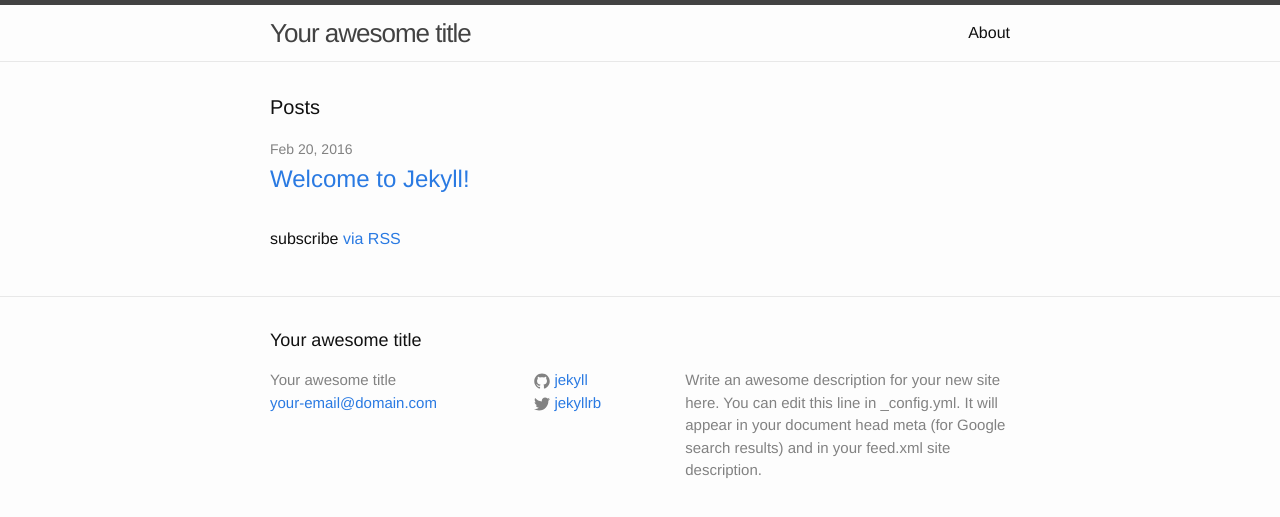
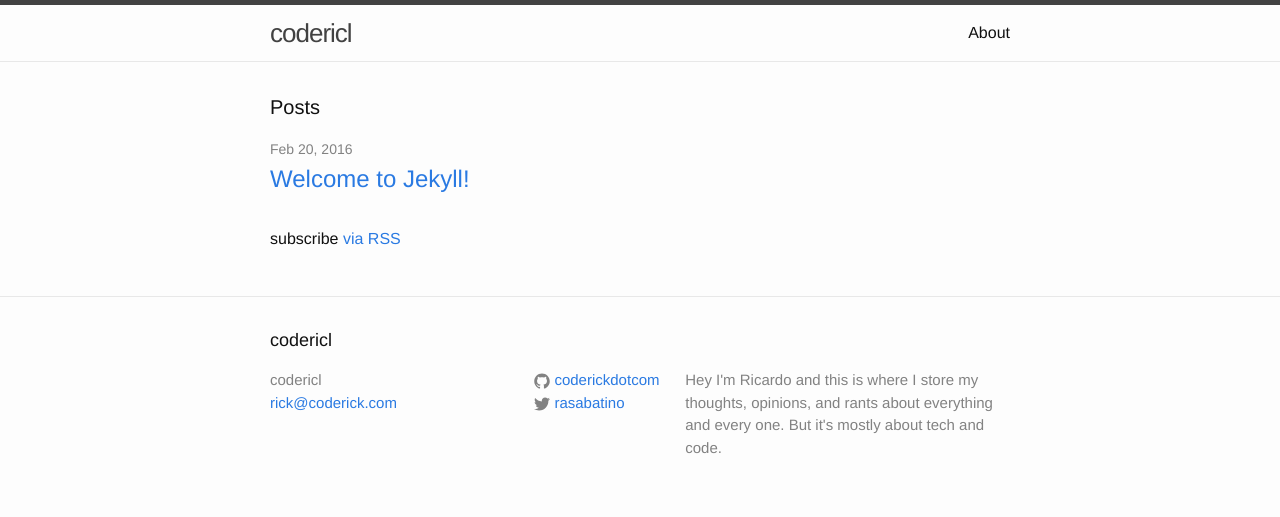
Before and after one commit to NeftaliYagua/coderickdotcom.github.io, a Jekyll site: the page built from index.html, in a window 1280 px wide. Shown: the top 517 px of the page. Built offline with Jekyll 4.4.1, drawn with Linux system fonts in a browser that asks for light colours.

Commit message:
changed the defaults to my info

```diff
--- a/_config.yml
+++ b/_config.yml
@@ -6,16 +6,15 @@
 # 'jekyll serve'. If you change this file, please restart the server process.
 
 # Site settings
-title: Your awesome title
-email: your-email@domain.com
+title: codericl
+email: rick@coderick.com
 description: > # this means to ignore newlines until "baseurl:"
-  Write an awesome description for your new site here. You can edit this
-  line in _config.yml. It will appear in your document head meta (for
-  Google search results) and in your feed.xml site description.
+  Hey I'm Ricardo and this is where I store my thoughts, opinions,
+  and rants about everything and every one. But it's mostly about tech and code.
 baseurl: "" # the subpath of your site, e.g. /blog
-url: "http://yourdomain.com" # the base hostname & protocol for your site
-twitter_username: jekyllrb
-github_username:  jekyll
+url: "http://coderick.com" # the base hostname & protocol for your site
+twitter_username: rasabatino
+github_username:  coderickdotcom
 
 # Build settings
 markdown: kramdown
```
